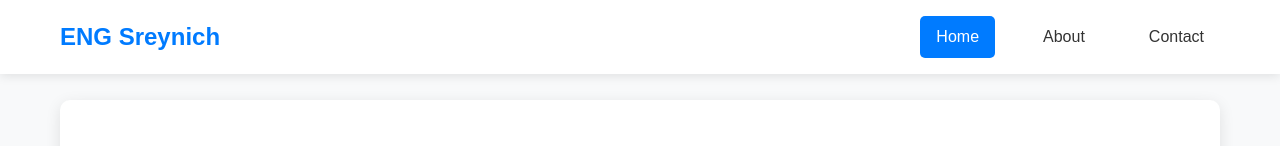
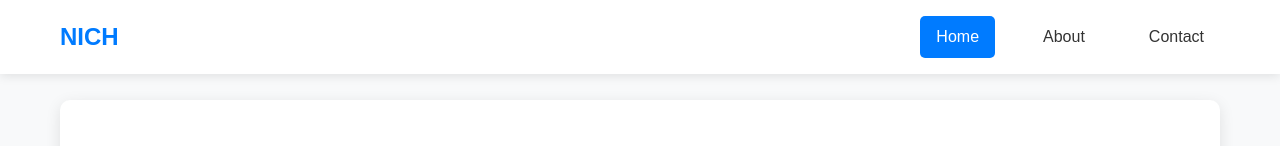
Before and after one commit to engsreynich/Portfolio, a plain HTML site: page index.html in a window 1280 px wide. Shown: the top 146 px of the page. Drawn offline with Linux system fonts and the light colour scheme; grey boxes are pictures that could not be loaded.

Commit message:
change name pro

```diff
--- a/index.html
+++ b/index.html
@@ -10,7 +10,7 @@
     <!-- Navigation -->
     <nav class="navbar">
       <div class="nav-container">
-        <div class="logo">ENG Sreynich</div>
+        <div class="logo">NICH</div>
         <ul class="nav-menu" id="nav-menu">
           <li class="nav-item active" onclick="showPage('home')">Home</li>
           <li class="nav-item" onclick="showPage('about')">About</li>
```
